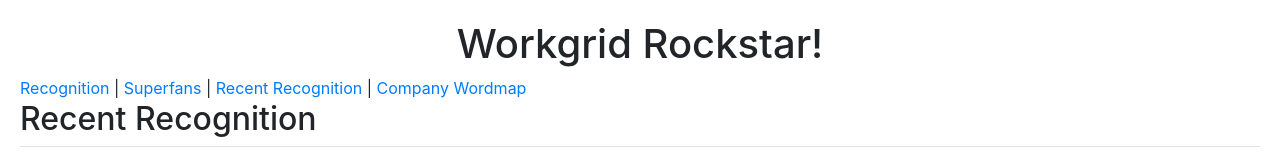
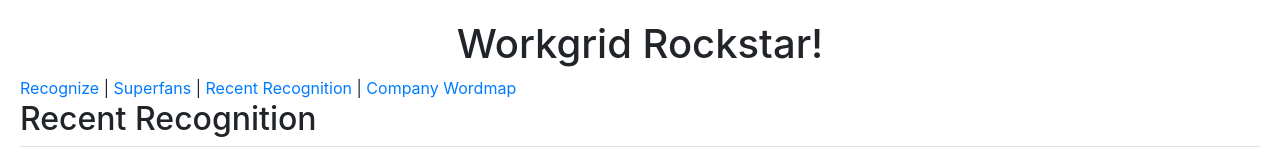
Before and after one commit to bmccaw/recognition-app, a React (Create React App) app: page /recognition-app/history in a window 1280 px wide. Shown: the top 162 px of the page. Built offline with nearby package versions, Linux system fonts and the light colour scheme; no server answers.

Commit message:
Rename recognition tab to recognize.

```diff
--- a/src/App.js
+++ b/src/App.js
@@ -20,7 +20,7 @@
       <StyledHeader>Workgrid Rockstar!</StyledHeader>
       <div>
         <Link to={`/`} className="link">
-          Recognition
+          Recognize
         </Link>
         {" | "}
         <Link to={`/recognition-app/superfans`} className="link">
```
